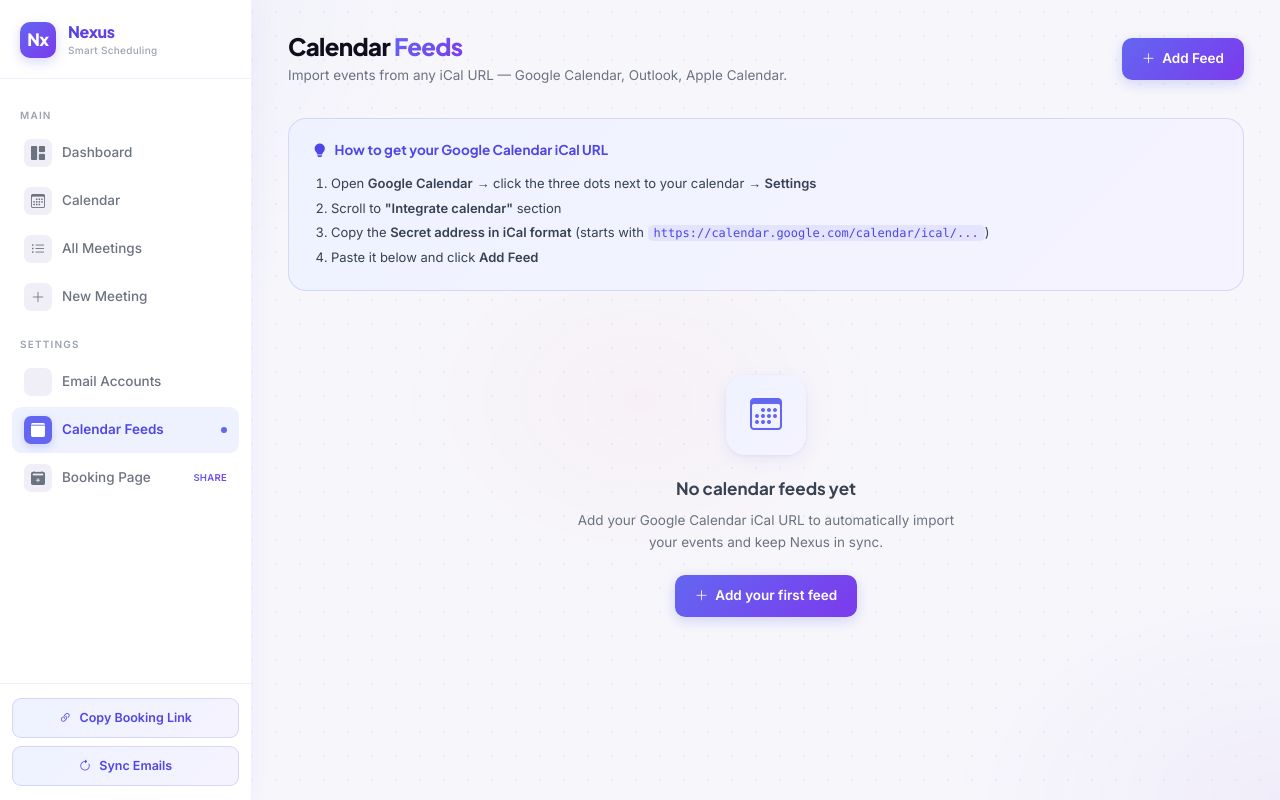
After one commit to agrimachauhan06-eng/Meeting-Scheduler, a Flask app: page /settings/calendar-feeds in a window 1280 px wide. The commit adds this page. Run offline with Flask 3, Linux system fonts and the light colour scheme; some libraries are stand-ins or nearby versions.

Commit message:
feat: iCal calendar feeds — import events from Google Calendar / Outlook / any .ics URL
- CalendarFeed model (name, url, is_active, last_synced, sync_status, events_imported)
- /settings/calendar-feeds: list, add, delete, pause/resume feeds
- /api/sync-calendar-feed/<id>: sync a single feed
- /api/sync-calendar: sync all active feeds
- Deduplication by calendar_uid to avoid re-importing events
- Strips timezone info, handles all-day events
- Step-by-step guide in UI for getting Google Calendar iCal URL
- Calendar Feeds added to sidebar under Settings

Co-Authored-By: Claude Sonnet 4.6 <noreply@anthropic.com>

```diff
--- a/app/routes.py
+++ b/app/routes.py
@@ -4,7 +4,7 @@ from functools import wraps
 from flask import Blueprint, render_template, request, jsonify, redirect, url_for, flash
 
 from app import db
-from app.models import Meeting, Reminder, EmailAccount
+from app.models import Meeting, Reminder, EmailAccount, CalendarFeed
 from app.meeting_manager import MeetingManager
 from app.invite_service import InviteService
 
@@ -483,3 +483,152 @@ def api_booking_slots():
 
     slots = _get_available_slots(date, duration)
     return jsonify({"slots": slots})
+
+
+# --- iCal Calendar Feeds ---
+
+def _sync_feed(feed):
+    """Fetch + parse an iCal URL, import new events. Returns count imported."""
+    import urllib.request
+    from icalendar import Calendar as ICal
+    from datetime import date as date_type
+
+    try:
+        req = urllib.request.Request(feed.url, headers={"User-Agent": "Nexus/1.0"})
+        with urllib.request.urlopen(req, timeout=15) as resp:
+            raw = resp.read()
+    except Exception as e:
+        raise RuntimeError(f"Could not fetch URL: {e}")
+
+    try:
+        cal = ICal.from_ical(raw)
+    except Exception as e:
+        raise RuntimeError(f"Invalid iCal data: {e}")
+
+    imported = 0
+    for component in cal.walk():
+        if component.name != "VEVENT":
+            continue
+
+        uid = str(component.get("UID", "")).strip()
+        summary = str(component.get("SUMMARY", "Untitled Event")).strip()
+
+        dtstart = component.get("DTSTART")
+        dtend   = component.get("DTEND") or component.get("DTSTART")
+        if not dtstart:
+            continue
+
+        start_dt = dtstart.dt
+        end_dt   = dtend.dt if dtend else dtstart.dt
+
+        # All-day event → convert date to datetime
+        if isinstance(start_dt, date_type) and not isinstance(start_dt, datetime):
+            start_dt = datetime(start_dt.year, start_dt.month, start_dt.day, 9, 0, 0)
+        if isinstance(end_dt, date_type) and not isinstance(end_dt, datetime):
+            end_dt = datetime(end_dt.year, end_dt.month, end_dt.day, 10, 0, 0)
+
+        # Strip timezone info (store as UTC-naive)
+        if hasattr(start_dt, "tzinfo") and start_dt.tzinfo:
+            start_dt = start_dt.replace(tzinfo=None)
+        if hasattr(end_dt, "tzinfo") and end_dt.tzinfo:
+            end_dt = end_dt.replace(tzinfo=None)
+
+        # Deduplicate by calendar_uid
+        if uid and Meeting.query.filter_by(calendar_uid=uid).first():
+            continue
+
+        description = str(component.get("DESCRIPTION", "")).strip()
+        location    = str(component.get("LOCATION", "")).strip()
+
+        MeetingManager.create_meeting(
+            title=summary,
+            start_time=start_dt,
+            end_time=end_dt,
+            description=description,
+            location=location,
+            source="ical",
+            calendar_uid=uid,
+        )
+        imported += 1
+
+    feed.last_synced    = datetime.utcnow()
+    feed.sync_status    = "ok"
+    feed.error_message  = ""
+    feed.events_imported = (feed.events_imported or 0) + imported
+    db.session.commit()
+    return imported
+
+
+@main_bp.route("/settings/calendar-feeds")
+def calendar_feeds():
+    feeds = CalendarFeed.query.order_by(CalendarFeed.created_at.desc()).all()
+    return render_template("calendar_feeds.html", feeds=feeds)
+
+
+@main_bp.route("/settings/calendar-feeds/add", methods=["POST"])
+def add_calendar_feed():
+    name = request.form.get("name", "").strip()
+    url  = request.form.get("url", "").strip()
+    if not name or not url:
+        flash("Name and URL are required.", "error")
+        return redirect(url_for("main.calendar_feeds"))
+    if not url.startswith("http"):
+        flash("URL must start with http:// or https://", "error")
+        return redirect(url_for("main.calendar_feeds"))
+
+    feed = CalendarFeed(name=name, url=url)
+    db.session.add(feed)
+    db.session.commit()
+    flash(f"Calendar feed '{name}' added. Click Sync to import events.", "success")
+    return redirect(url_for("main.calendar_feeds"))
+
+
+@main_bp.route("/settings/calendar-feeds/<int:feed_id>/delete", methods=["POST"])
+def delete_calendar_feed(feed_id):
+    feed = CalendarFeed.query.get(feed_id)
+    if feed:
+        db.session.delete(feed)
+        db.session.commit()
+        flash(f"Feed '{feed.name}' removed.", "info")
+    return redirect(url_for("main.calendar_feeds"))
+
+
+@main_bp.route("/settings/calendar-feeds/<int:feed_id>/toggle", methods=["POST"])
+def toggle_calendar_feed(feed_id):
+    feed = CalendarFeed.query.get(feed_id)
+    if feed:
+        feed.is_active = not feed.is_active
+        db.session.commit()
+    return redirect(url_for("main.calendar_feeds"))
+
+
+@main_bp.route("/api/sync-calendar-feed/<int:feed_id>", methods=["POST"])
+def api_sync_calendar_feed(feed_id):
+    feed = CalendarFeed.query.get(feed_id)
+    if not feed:
+        flash("Feed not found.", "error")
+        return redirect(url_for("main.calendar_feeds"))
+    try:
+        count = _sync_feed(feed)
+        flash(f"Synced {count} new event(s) from '{feed.name}'.", "success")
+    except Exception as e:
+        feed.sync_status   = "error"
+        feed.error_message = str(e)[:255]
+        db.session.commit()
+        flash(f"Sync failed: {e}", "error")
+    return redirect(url_for("main.calendar_feeds"))
+
+
+@main_bp.route("/api/sync-calendar", methods=["POST"])
+def api_sync_all_calendars():
+    feeds = CalendarFeed.query.filter_by(is_active=True).all()
+    total = 0
+    errors = []
+    for feed in feeds:
+        try:
+            total += _sync_feed(feed)
+        except Exception as e:
+            errors.append(str(e))
+    if errors:
+        return jsonify({"synced": total, "errors": errors}), 207
+    return jsonify({"synced": total})
--- a/templates/base.html
+++ b/templates/base.html
@@ -574,6 +574,10 @@
                 <div class="nav-item-icon"><i class="bi bi-envelope-gear-fill"></i></div>
                 Email Accounts
             </a>
+            <a href="/settings/calendar-feeds" class="nav-item {% if request.endpoint == 'main.calendar_feeds' %}active{% endif %}">
+                <div class="nav-item-icon"><i class="bi bi-calendar3-fill"></i></div>
+                Calendar Feeds
+            </a>
             <a href="/book" target="_blank" class="nav-item {% if request.endpoint == 'main.book_meeting' %}active{% endif %}">
                 <div class="nav-item-icon"><i class="bi bi-calendar2-plus-fill"></i></div>
                 Booking Page
--- /dev/null
+++ b/templates/calendar_feeds.html
@@ -0,0 +1,245 @@
+{% extends "base.html" %}
+{% block title %}Calendar Feeds — Nexus{% endblock %}
+
+{% block extra_css %}
+<style>
+    .feed-card {
+        background: var(--surface);
+        border: 1.5px solid var(--border);
+        border-radius: var(--r-lg);
+        padding: 20px 22px;
+        margin-bottom: 12px;
+        transition: all 0.2s ease;
+        position: relative; overflow: hidden;
+    }
+    .feed-card:hover { border-color: var(--border-2); box-shadow: var(--shadow); }
+    .feed-card::before {
+        content: '';
+        position: absolute; left: 0; top: 0; bottom: 0; width: 3px;
+        background: linear-gradient(180deg, var(--primary), var(--violet));
+        border-radius: 0 2px 2px 0;
+    }
+    .feed-card.error::before { background: var(--rose); }
+    .feed-card.inactive::before { background: var(--text-light); }
+
+    .feed-icon {
+        width: 44px; height: 44px; border-radius: 12px;
+        background: linear-gradient(135deg, var(--primary-soft), var(--violet-soft));
+        border: 1.5px solid var(--border-2);
+        display: flex; align-items: center; justify-content: center;
+        font-size: 20px; flex-shrink: 0;
+    }
+    .feed-name {
+        font-family: 'Plus Jakarta Sans', sans-serif;
+        font-size: 14.5px; font-weight: 700; color: var(--text);
+    }
+    .feed-url {
+        font-size: 11.5px; color: var(--text-muted);
+        white-space: nowrap; overflow: hidden; text-overflow: ellipsis;
+        max-width: 340px;
+    }
+    .feed-meta {
+        display: flex; gap: 14px; flex-wrap: wrap;
+        font-size: 12px; color: var(--text-muted); margin-top: 5px;
+    }
+    .feed-meta span { display: flex; align-items: center; gap: 4px; }
+    .sync-dot {
+        display: inline-block; width: 7px; height: 7px;
+        border-radius: 50%; margin-right: 4px;
+    }
+    .action-btn {
+        display: inline-flex; align-items: center; gap: 5px;
+        padding: 7px 13px; border-radius: 9px;
+        font-size: 12.5px; font-weight: 600; font-family: 'Inter', sans-serif;
+        border: 1.5px solid var(--border-2);
+        background: var(--surface); color: var(--text-muted);
+        cursor: pointer; transition: all 0.18s ease;
+    }
+    .action-btn:hover { background: var(--primary-soft); color: var(--primary); border-color: var(--primary); }
+    .action-btn.danger:hover { background: var(--rose-soft); color: var(--rose); border-color: rgba(244,63,94,0.3); }
+
+    .how-to {
+        background: linear-gradient(135deg, var(--primary-soft) 0%, var(--violet-soft) 100%);
+        border: 1.5px solid var(--border-2);
+        border-radius: var(--r-lg);
+        padding: 20px 24px;
+        margin-bottom: 24px;
+    }
+    .how-to-title {
+        font-family: 'Plus Jakarta Sans', sans-serif;
+        font-size: 13.5px; font-weight: 700; color: var(--primary-dark);
+        margin-bottom: 10px; display: flex; align-items: center; gap: 8px;
+    }
+    .how-to ol {
+        padding-left: 18px; margin: 0;
+        font-size: 13px; color: var(--text-2); line-height: 1.9;
+    }
+    .how-to code {
+        background: rgba(99,102,241,0.1); color: var(--primary-dark);
+        border-radius: 5px; padding: 1px 6px; font-size: 12px;
+    }
+</style>
+{% endblock %}
+
+{% block content %}
+<div class="page-header">
+    <div>
+        <div class="page-title">Calendar <span>Feeds</span></div>
+        <div class="page-subtitle">Import events from any iCal URL — Google Calendar, Outlook, Apple Calendar.</div>
+    </div>
+    <button class="btn-primary-nexus" data-bs-toggle="modal" data-bs-target="#addFeedModal">
+        <i class="bi bi-plus-lg"></i> Add Feed
+    </button>
+</div>
+
+<!-- How to get iCal URL -->
+<div class="how-to fade-up">
+    <div class="how-to-title"><i class="bi bi-lightbulb-fill"></i> How to get your Google Calendar iCal URL</div>
+    <ol>
+        <li>Open <strong>Google Calendar</strong> → click the three dots next to your calendar → <strong>Settings</strong></li>
+        <li>Scroll to <strong>"Integrate calendar"</strong> section</li>
+        <li>Copy the <strong>Secret address in iCal format</strong> (starts with <code>https://calendar.google.com/calendar/ical/...</code>)</li>
+        <li>Paste it below and click <strong>Add Feed</strong></li>
+    </ol>
+</div>
+
+{% if feeds %}
+
+<div style="display:flex; align-items:center; justify-content:space-between; margin-bottom:16px; flex-wrap:wrap; gap:10px;">
+    <div style="font-size:13px; color:var(--text-muted);">
+        <strong style="color:var(--text);">{{ feeds | length }}</strong> feed{{ 's' if feeds|length != 1 }} —
+        <strong style="color:var(--text);">{{ feeds | selectattr('is_active') | list | length }}</strong> active
+    </div>
+    <form method="POST" action="/api/sync-calendar" style="margin:0;">
+        <button type="submit" class="btn-outline-nexus" style="font-size:13px; padding:8px 16px;">
+            <i class="bi bi-arrow-clockwise"></i> Sync All Feeds
+        </button>
+    </form>
+</div>
+
+{% for feed in feeds %}
+<div class="feed-card {% if feed.sync_status == 'error' %}error{% elif not feed.is_active %}inactive{% endif %} fade-up">
+    <div style="display:flex; align-items:center; justify-content:space-between; gap:16px; flex-wrap:wrap;">
+
+        <div style="display:flex; align-items:center; gap:14px; min-width:0; flex:1;">
+            <div class="feed-icon">
+                <i class="bi bi-calendar3-fill" style="color:var(--primary);"></i>
+            </div>
+            <div style="min-width:0;">
+                <div style="display:flex; align-items:center; gap:8px; margin-bottom:3px; flex-wrap:wrap;">
+                    <span class="feed-name">{{ feed.name }}</span>
+                    {% if not feed.is_active %}
+                    <span style="font-size:10px; font-weight:700; background:#F9FAFB; color:var(--text-muted);
+                        border:1px solid #E5E7EB; border-radius:20px; padding:1px 8px;">PAUSED</span>
+                    {% endif %}
+                </div>
+                <div class="feed-url" title="{{ feed.url }}">{{ feed.url }}</div>
+                <div class="feed-meta">
+                    {% if feed.sync_status == 'ok' %}
+                    <span style="color:var(--emerald);">
+                        <span class="sync-dot" style="background:var(--emerald);"></span> Synced
+                    </span>
+                    {% elif feed.sync_status == 'error' %}
+                    <span style="color:var(--rose);">
+                        <span class="sync-dot" style="background:var(--rose);"></span> Error
+                    </span>
+                    {% else %}
+                    <span>
+                        <span class="sync-dot" style="background:var(--text-light);"></span> Never synced
+                    </span>
+                    {% endif %}
+                    {% if feed.last_synced %}
+                    <span><i class="bi bi-arrow-clockwise"></i> {{ feed.last_synced.strftime('%b %d, %I:%M %p') }}</span>
+                    {% endif %}
+                    {% if feed.events_imported %}
+                    <span><i class="bi bi-calendar-check"></i> {{ feed.events_imported }} event{{ 's' if feed.events_imported != 1 }} imported</span>
+                    {% endif %}
+                </div>
+                {% if feed.error_message %}
+                <div style="font-size:11.5px; color:var(--rose); margin-top:5px; display:flex; align-items:center; gap:5px;">
+                    <i class="bi bi-exclamation-triangle-fill"></i> {{ feed.error_message }}
+                </div>
+                {% endif %}
+            </div>
+        </div>
+
+        <div style="display:flex; gap:7px; flex-wrap:wrap; flex-shrink:0;">
+            <form method="POST" action="/api/sync-calendar-feed/{{ feed.id }}" style="margin:0;">
+                <button type="submit" class="action-btn">
+                    <i class="bi bi-arrow-clockwise"></i> Sync
+                </button>
+            </form>
+            <form method="POST" action="/settings/calendar-feeds/{{ feed.id }}/toggle" style="margin:0;">
+                <button type="submit" class="action-btn">
+                    <i class="bi bi-{{ 'pause-fill' if feed.is_active else 'play-fill' }}"></i>
+                    {{ 'Pause' if feed.is_active else 'Resume' }}
+                </button>
+            </form>
+            <form method="POST" action="/settings/calendar-feeds/{{ feed.id }}/delete" style="margin:0;"
+                  onsubmit="return confirm('Remove this calendar feed?')">
+                <button type="submit" class="action-btn danger">
+                    <i class="bi bi-trash"></i>
+                </button>
+            </form>
+        </div>
+
+    </div>
+</div>
+{% endfor %}
+
+{% else %}
+<div class="empty-state fade-up">
+    <div class="empty-state-art">
+        <i class="bi bi-calendar3" style="font-size:32px; color:var(--primary);"></i>
+    </div>
+    <div class="empty-state-title">No calendar feeds yet</div>
+    <div class="empty-state-text">
+        Add your Google Calendar iCal URL to automatically import<br>
+        your events and keep Nexus in sync.
+    </div>
+    <button class="btn-primary-nexus" data-bs-toggle="modal" data-bs-target="#addFeedModal">
+        <i class="bi bi-plus-lg"></i> Add your first feed
+    </button>
+</div>
+{% endif %}
+
+
+<!-- Add Feed Modal -->
+<div class="modal fade" id="addFeedModal" tabindex="-1">
+    <div class="modal-dialog modal-dialog-centered">
+        <div class="modal-content">
+            <form method="POST" action="/settings/calendar-feeds/add">
+                <div class="modal-header">
+                    <h5 class="modal-title">
+                        <i class="bi bi-calendar3-fill" style="color:var(--primary); margin-right:8px;"></i>
+                        Add Calendar Feed
+                    </h5>
+                    <button type="button" class="btn-close" data-bs-dismiss="modal"></button>
+                </div>
+                <div class="modal-body">
+                    <div class="mb-3">
+                        <label class="form-label">Feed Name *</label>
+                        <input type="text" name="name" class="form-control" required
+                               placeholder="e.g., My Work Calendar">
+                    </div>
+                    <div class="mb-3">
+                        <label class="form-label">iCal URL *</label>
+                        <input type="url" name="url" class="form-control" required
+                               placeholder="https://calendar.google.com/calendar/ical/...">
+                        <div style="font-size:11.5px; color:var(--text-muted); margin-top:6px; line-height:1.6;">
+                            Works with Google Calendar, Outlook, Apple Calendar, or any .ics URL.
+                        </div>
+                    </div>
+                </div>
+                <div class="modal-footer">
+                    <button type="button" class="btn-outline-nexus" data-bs-dismiss="modal">Cancel</button>
+                    <button type="submit" class="btn-primary-nexus">
+                        <i class="bi bi-plus-lg"></i> Add Feed
+                    </button>
+                </div>
+            </form>
+        </div>
+    </div>
+</div>
+
+{% endblock %}
```
Also changed, not shown: app/models.py (+14 -0 lines).
